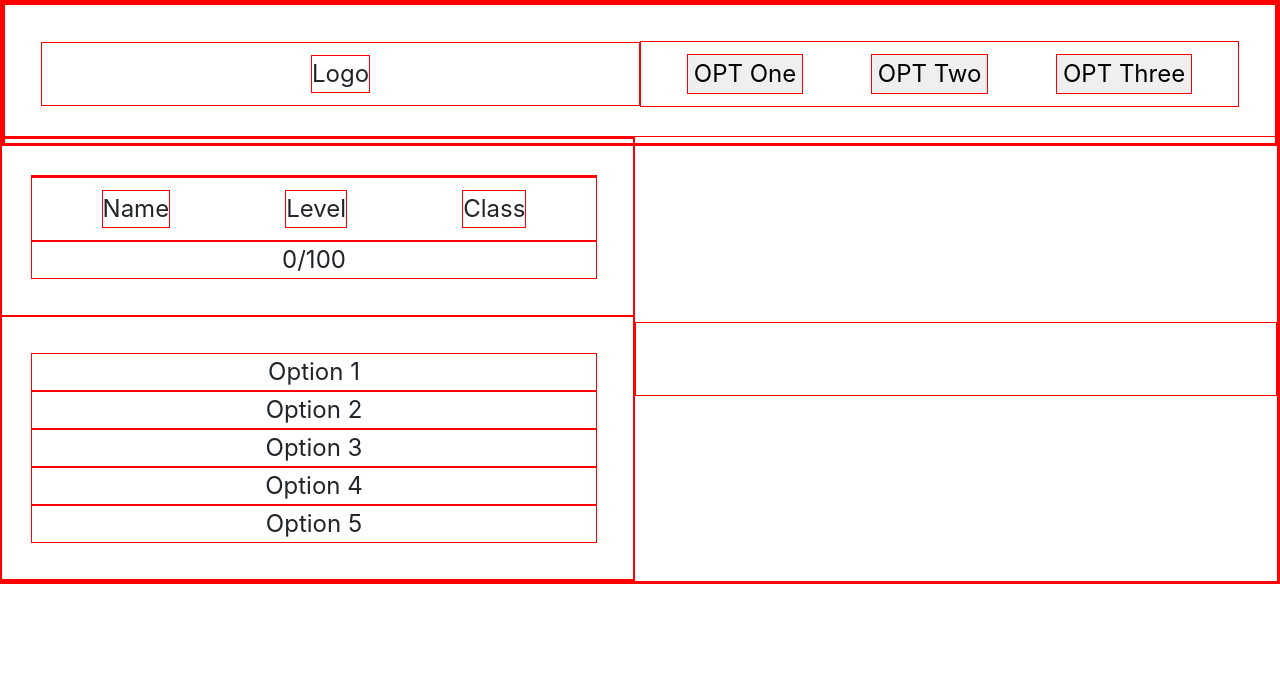
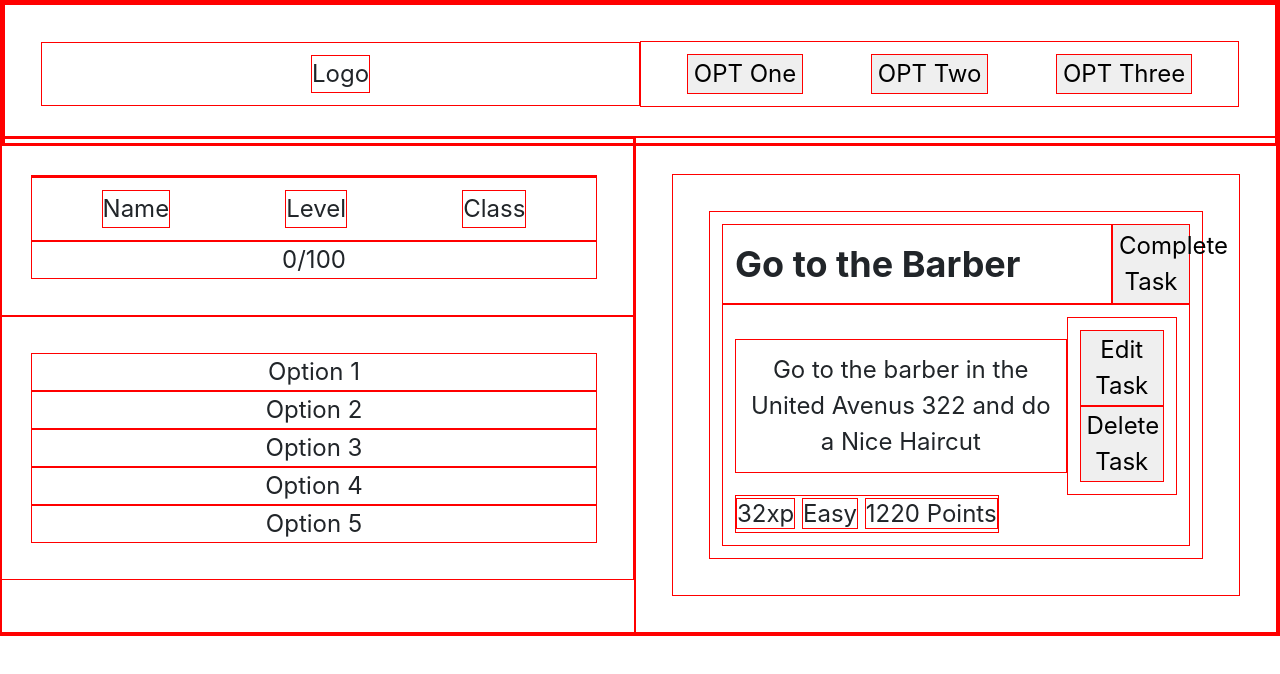
Before and after one commit to HeflerDev/JavaScript-Todo-List, a website: page dist/index.html in a window 1280 px wide. Drawn offline with Linux system fonts and the light colour scheme.

Commit message:
HTML/Create mission struct

```diff
--- a/dist/css/master.css
+++ b/dist/css/master.css
@@ -134,6 +134,9 @@ html {
 
 .between {
   justify-content: space-between !important; }
+
+.text-left {
+  text-align: left; }
 
 .btn {
   border: solid #646464 2px;
--- a/dist/css/master.scss
+++ b/dist/css/master.scss
@@ -183,6 +183,10 @@ html{
   justify-content: space-between !important;
 }
 
+.text-left {
+    text-align: left;
+}
+
 .btn {
   border: solid $color-secondary 2px;
   background: $color-accent ;
--- a/dist/index.html
+++ b/dist/index.html
@@ -39,7 +39,30 @@
                 <span>Option 5</span>
             </div>
         </section>
-        <section class="content box col-12 col-m-6 col-l-8">
+        <section id='content' class="content box col-12 col-m-6 col-l-8">
+
+            <div class="box task-container">
+                <div class="minibox flex-grid">
+                    <h2 class="task-title minibox col-10 text-left">
+                        Go to the Barber
+                    </h2>
+                    <button class="col-2">Complete Task</button>
+                    <div class="minibox flex-grid task-content col-12">
+                        <span class="task-description minibox col-12 col-m-9">
+                            Go to the barber in the United Avenus 322 and do a Nice Haircut
+                        </span>
+                        <div class="button-container col-12 col-m-3 minibox column">
+                            <button class="col-12">Edit Task</button>
+                            <button class="col-12">Delete Task</button>
+                        </div>
+                        <div class="mission-container">
+                            <span class="xp-info">32xp</span>
+                            <span class="difficulty-info">Easy</span>
+                            <span class="points-info">1220 Points</span>
+                        </div>
+                    </div>
+                </div>
+            </div>
 
         </section>
     </main>
```
Also changed, not shown: 1 other file.
